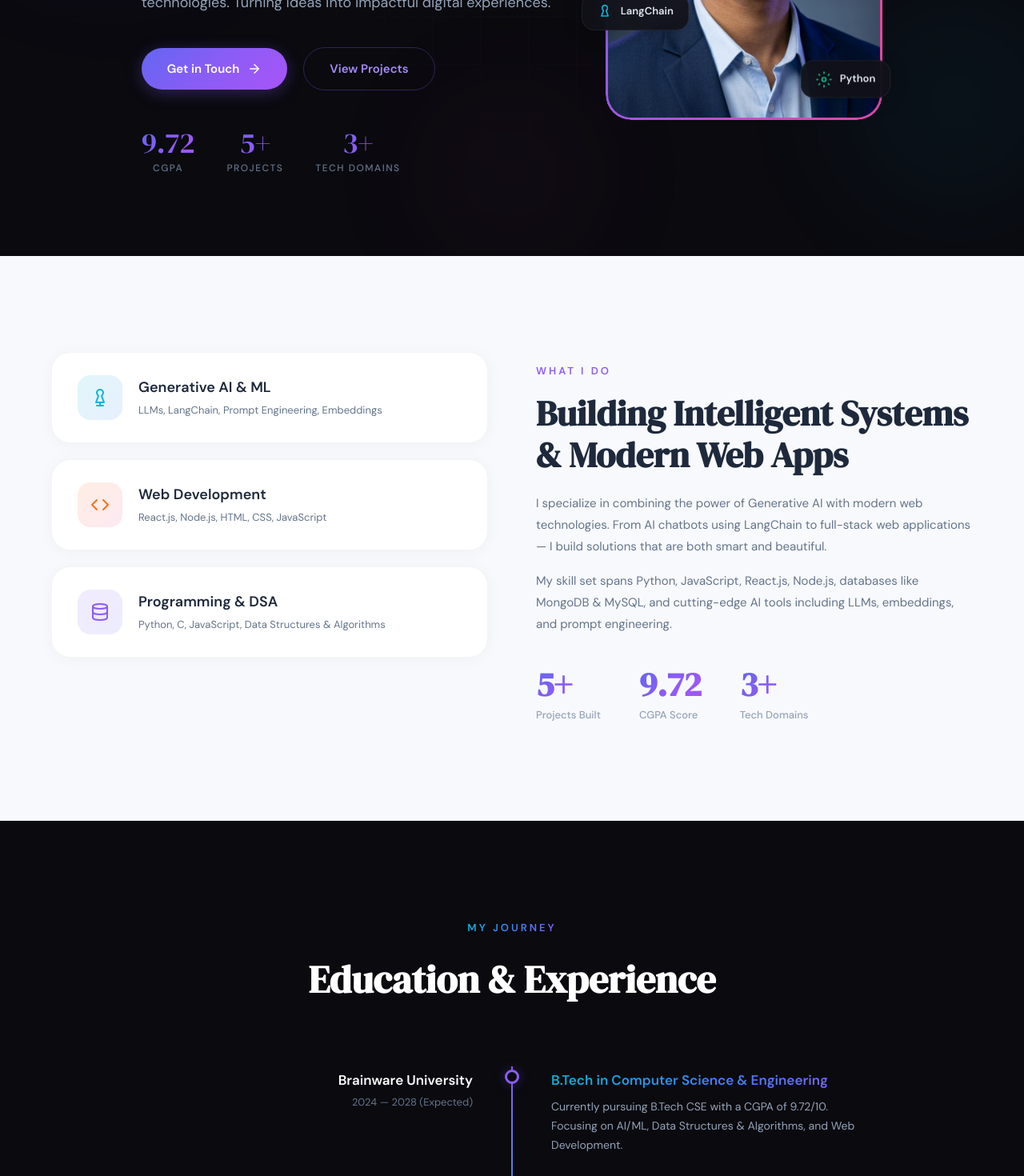
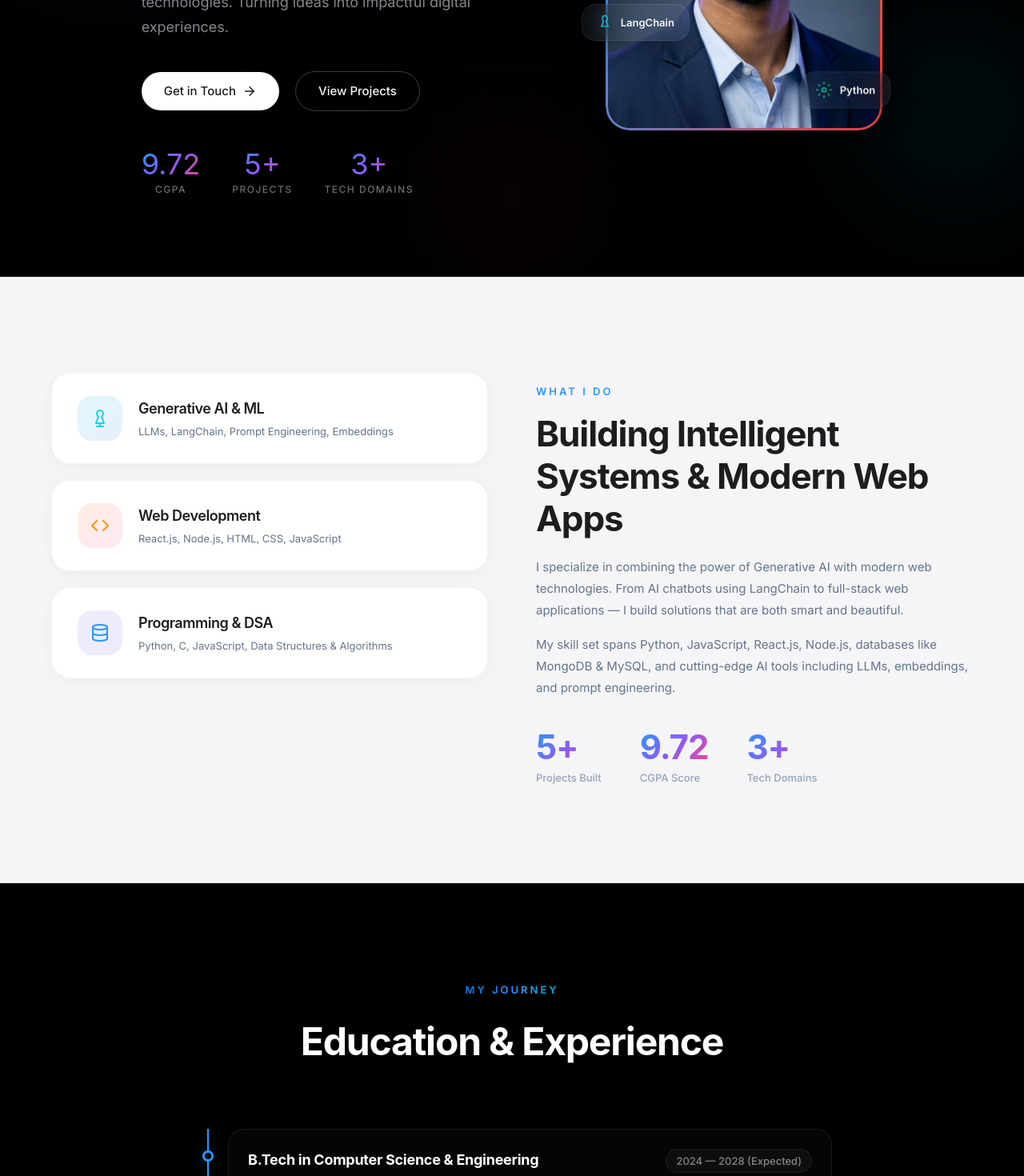
Before and after one commit to Sumit-7001/portfulio, a React (Vite) app: page / in a window 1280 px wide. Shown: the part 520-1990 px from the top of the page at 80% size. Built offline with nearby package versions, Linux system fonts and the light colour scheme.

Commit message:
style: redesign visual identity with Apple-inspired aesthetic, Inter typography, and refined timeline component

```diff
--- a/index.html
+++ b/index.html
@@ -8,7 +8,7 @@
     <title>Sumit Kumar Sahoo — GenAI & Web Developer</title>
     <link rel="preconnect" href="https://fonts.googleapis.com" />
     <link rel="preconnect" href="https://fonts.gstatic.com" crossorigin />
-    <link href="https://fonts.googleapis.com/css2?family=DM+Sans:ital,opsz,wght@0,9..40,300;0,9..40,400;0,9..40,500;0,9..40,600;0,9..40,700;1,9..40,400&family=DM+Serif+Display&display=swap" rel="stylesheet" />
+    <link href="https://fonts.googleapis.com/css2?family=Inter:wght@300;400;500;600;700;800&display=swap" rel="stylesheet" />
   </head>
   <body>
     <div id="root"></div>
--- a/src/components/Experience.jsx
+++ b/src/components/Experience.jsx
@@ -60,15 +60,17 @@ function TimelineItem({ item, index }) {
       className={`timeline-item fade-up${visible ? ' visible' : ''}`}
       style={{ transitionDelay: `${index * 0.1}s` }}
     >
-      <div className="timeline-left">
-        <p className="timeline-company">{item.company}</p>
-        <p className="timeline-date">{item.date}</p>
-      </div>
       <div className="timeline-dot-wrapper">
         <div className="timeline-dot"></div>
       </div>
-      <div className="timeline-right">
-        <p className="timeline-role">{item.role}</p>
+      <div className="timeline-card">
+        <div className="timeline-card-header">
+          <div>
+            <h3 className="timeline-role">{item.role}</h3>
+            <p className="timeline-company">{item.company}</p>
+          </div>
+          <span className="timeline-date">{item.date}</span>
+        </div>
         <p className="timeline-desc">{item.desc}</p>
       </div>
     </div>
--- a/src/index.css
+++ b/src/index.css
@@ -4,67 +4,67 @@
    ============================================= */
 
 :root {
-  /* Core Palette */
-  --color-bg: #0a0a0f;
-  --color-bg-light: #f8f9fc;
-  --color-bg-card: #111118;
-  --color-bg-card-light: rgba(255,255,255,0.03);
-  --color-surface: #16161e;
-  --color-navy: #0F2D3A;
-
-  /* Accent Gradient */
-  --gradient-primary: linear-gradient(135deg, #6366f1 0%, #8b5cf6 50%, #a855f7 100%);
-  --gradient-accent: linear-gradient(135deg, #06b6d4 0%, #3b82f6 50%, #8b5cf6 100%);
-  --gradient-warm: linear-gradient(135deg, #f97316 0%, #ec4899 50%, #8b5cf6 100%);
-  --gradient-glow: linear-gradient(135deg, rgba(99,102,241,0.15), rgba(139,92,246,0.15));
-
-  /* Accent Colors */
-  --color-primary: #8b5cf6;
-  --color-primary-light: #a78bfa;
-  --color-cyan: #06b6d4;
-  --color-blue: #3b82f6;
-  --color-pink: #ec4899;
-  --color-orange: #f97316;
-  --color-green: #10b981;
+  /* Core Palette (Apple Store Inspired) */
+  --color-bg: #000000;              /* OLED Black */
+  --color-bg-light: #f5f5f7;        /* Apple Light Gray */
+  --color-bg-card: #161617;         /* Apple Card Gray */
+  --color-bg-card-light: rgba(255,255,255,0.04);
+  --color-surface: #161617;
+  --color-navy: #1d1d1f;
+
+  /* Accent Gradient (Refined & Metallic) */
+  --gradient-primary: linear-gradient(135deg, #2997ff 0%, #8b5cf6 50%, #ec4899 100%);
+  --gradient-accent: linear-gradient(135deg, #0071e3 0%, #2997ff 50%, #06b6d4 100%);
+  --gradient-warm: linear-gradient(135deg, #ff7b00 0%, #ec4899 50%, #8b5cf6 100%);
+  --gradient-glow: linear-gradient(135deg, rgba(41,151,255,0.1), rgba(139,92,246,0.1));
+
+  /* Accent Colors (Apple iOS / macOS Palette) */
+  --color-primary: #2997ff;         /* Apple Link Blue (Dark) */
+  --color-primary-light: #66b2ff;
+  --color-cyan: #0fd7ec;
+  --color-blue: #0071e3;            /* Apple Brand Blue */
+  --color-pink: #ff3b30;            /* Apple System Red */
+  --color-orange: #ff9500;          /* Apple System Orange */
+  --color-green: #34c759;           /* Apple System Green */
   --color-white: #ffffff;
 
-  /* Text */
-  --color-text: #e2e8f0;
-  --color-text-secondary: #94a3b8;
-  --color-text-muted: #64748b;
-  --color-text-dark: #1e293b;
-
-  /* Borders */
-  --border-subtle: rgba(255,255,255,0.06);
-  --border-glow: rgba(139,92,246,0.3);
-
-  /* Typography */
-  --font-sans: 'DM Sans', -apple-system, BlinkMacSystemFont, 'Segoe UI', sans-serif;
-  --font-serif: 'DM Serif Display', Georgia, serif;
-  --font-mono: 'JetBrains Mono', 'Fira Code', monospace;
+  /* Text (Apple HIG Hierarchy) */
+  --color-text: #f5f5f7;            /* Apple Off-white */
+  --color-text-secondary: #86868b;  /* Apple Muted Gray */
+  --color-text-muted: #6e6e73;      /* Apple Dark Muted Gray */
+  --color-text-dark: #1d1d1f;
+
+  /* Borders (Ultra-thin crisp borders) */
+  --border-subtle: rgba(255,255,255,0.08);
+  --border-glow: rgba(41,151,255,0.25);
+
+  /* Typography (Apple San Francisco Fallbacks & Inter) */
+  --font-sans: 'Inter', -apple-system, BlinkMacSystemFont, 'SF Pro Text', 'Segoe UI', Helvetica, sans-serif;
+  --font-serif: 'SF Pro Display', -apple-system, BlinkMacSystemFont, 'Inter', 'Segoe UI', Helvetica, sans-serif;
+  --font-mono: 'SF Mono', 'JetBrains Mono', 'Fira Code', monospace;
 
   /* Spacing */
   --section-padding: 120px 0;
   --container-width: 1200px;
   --container-padding: 0 24px;
 
-  /* Radius */
+  /* Radius (Apple Rounded Corners) */
   --radius-sm: 8px;
-  --radius-md: 16px;
+  --radius-md: 18px;
   --radius-lg: 24px;
-  --radius-xl: 32px;
+  --radius-xl: 30px;
   --radius-full: 9999px;
 
-  /* Shadows */
-  --shadow-card: 0 4px 24px rgba(0,0,0,0.2);
-  --shadow-card-hover: 0 20px 60px rgba(0,0,0,0.3);
-  --shadow-glow: 0 0 40px rgba(139,92,246,0.15);
-  --shadow-glow-strong: 0 0 80px rgba(139,92,246,0.25);
-
-  /* Transitions */
-  --transition-fast: 0.2s ease;
-  --transition-base: 0.3s ease;
-  --transition-slow: 0.6s cubic-bezier(0.16, 1, 0.3, 1);
+  /* Shadows (Subtle, Soft & Organic) */
+  --shadow-card: 0 8px 30px rgba(0,0,0,0.4);
+  --shadow-card-hover: 0 20px 50px rgba(0,0,0,0.6);
+  --shadow-glow: 0 0 40px rgba(41,151,255,0.08);
+  --shadow-glow-strong: 0 0 80px rgba(41,151,255,0.15);
+
+  /* Transitions (Smooth easing curves) */
+  --transition-fast: 0.15s ease;
+  --transition-base: 0.3s cubic-bezier(0.25, 1, 0.5, 1);
+  --transition-slow: 0.5s cubic-bezier(0.25, 1, 0.5, 1);
 }
 
 /* =============================================
@@ -91,6 +91,13 @@ body {
   color: var(--color-text);
   line-height: 1.6;
   overflow-x: hidden;
+}
+
+h1, h2, h3, h4, h5, h6 {
+  font-family: var(--font-serif);
+  font-weight: 700;
+  letter-spacing: -0.025em;
+  color: var(--color-white);
 }
 
 img {
@@ -140,6 +147,8 @@ button {
 .section-title {
   font-family: var(--font-serif);
   font-size: clamp(32px, 4vw, 48px);
+  font-weight: 700;
+  letter-spacing: -0.02em;
   color: var(--color-text);
   line-height: 1.15;
   margin-bottom: 20px;
@@ -455,6 +464,8 @@ button {
 .hero-heading {
   font-family: var(--font-serif);
   font-size: clamp(42px, 5.5vw, 72px);
+  font-weight: 800;
+  letter-spacing: -0.035em;
   line-height: 1.08;
   color: var(--color-white);
   margin-bottom: 8px;
@@ -489,20 +500,19 @@ button {
 .btn-primary {
   display: inline-flex;
   align-items: center;
-  gap: 10px;
-  padding: 14px 32px;
-  background: var(--gradient-primary);
-  color: white;
+  gap: 8px;
+  padding: 12px 28px;
+  background: var(--color-white);
+  color: var(--color-text-dark);
   border-radius: var(--radius-full);
   font-size: 15px;
-  font-weight: 600;
-  transition: transform var(--transition-fast), box-shadow var(--transition-fast);
-  box-shadow: 0 4px 20px rgba(139,92,246,0.3);
+  font-weight: 500;
+  transition: all var(--transition-base);
 }
 
 .btn-primary:hover {
-  transform: translateY(-2px);
-  box-shadow: 0 8px 30px rgba(139,92,246,0.5);
+  background: #e8e8ed;
+  transform: scale(1.02);
 }
 
 .btn-primary svg {
@@ -513,21 +523,21 @@ button {
 .btn-secondary {
   display: inline-flex;
   align-items: center;
-  gap: 10px;
-  padding: 14px 32px;
+  gap: 8px;
+  padding: 12px 28px;
   background: transparent;
-  border: 1px solid var(--border-glow);
-  color: var(--color-primary-light);
+  border: 1px solid rgba(255, 255, 255, 0.24);
+  color: var(--color-text);
   border-radius: var(--radius-full);
   font-size: 15px;
-  font-weight: 600;
-  transition: all var(--transition-fast);
+  font-weight: 500;
+  transition: all var(--transition-base);
 }
 
 .btn-secondary:hover {
-  background: rgba(139,92,246,0.1);
-  border-color: var(--color-primary);
-  transform: translateY(-2px);
+  background: rgba(255, 255, 255, 0.08);
+  border-color: rgba(255, 255, 255, 0.45);
+  transform: scale(1.02);
 }
 
 .hero-stats {
@@ -606,9 +616,10 @@ button {
 /* Floating tech badges near portrait */
 .hero-floating-badge {
   position: absolute;
-  background: rgba(17, 17, 24, 0.9);
-  backdrop-filter: blur(12px);
-  border: 1px solid var(--border-subtle);
+  background: rgba(255, 255, 255, 0.04);
+  backdrop-filter: blur(20px);
+  -webkit-backdrop-filter: blur(20px);
+  border: 1px solid rgba(255, 255, 255, 0.08);
   border-radius: var(--radius-md);
   padding: 12px 18px;
   display: flex;
@@ -617,7 +628,7 @@ button {
   font-size: 13px;
   font-weight: 600;
   color: var(--color-text);
-  box-shadow: var(--shadow-card);
+  box-shadow: 0 8px 32px rgba(0, 0, 0, 0.3);
   animation: float 6s ease-in-out infinite;
   z-index: 3;
 }
@@ -683,8 +694,8 @@ button {
 }
 
 .service-card:hover {
-  transform: translateY(-6px);
-  box-shadow: 0 12px 40px rgba(0,0,0,0.08);
+  transform: translateY(-4px) scale(1.01);
+  box-shadow: 0 16px 40px rgba(0,0,0,0.06);
 }
 
 .service-icon {
@@ -799,16 +810,16 @@ button {
 }
 
 .timeline {
-  max-width: 900px;
+  max-width: 800px;
   margin: 0 auto;
   position: relative;
+  padding-left: 45px;
 }
 
 .timeline::before {
   content: '';
   position: absolute;
-  left: 50%;
-  transform: translateX(-50%);
+  left: 19px;
   top: 0;
   bottom: 0;
   width: 2px;
@@ -816,74 +827,95 @@ button {
 }
 
 .timeline-item {
-  display: grid;
-  grid-template-columns: 1fr auto 1fr;
-  gap: 40px;
-  align-items: start;
-  margin-bottom: 60px;
-  position: relative;
+  display: flex;
+  position: relative;
+  margin-bottom: 40px;
 }
 
 .timeline-item:last-child { margin-bottom: 0; }
 
-.timeline-left {
-  text-align: right;
-  padding-top: 4px;
-}
-
-.timeline-company {
-  font-size: 17px;
-  font-weight: 600;
-  color: var(--color-white);
-  margin-bottom: 4px;
-}
-
-.timeline-date {
-  font-size: 13px;
-  color: var(--color-text-muted);
-}
-
 .timeline-dot-wrapper {
-  display: flex;
-  align-items: flex-start;
+  position: absolute;
+  left: -35px;
+  top: 24px;
+  display: flex;
+  align-items: center;
   justify-content: center;
-  padding-top: 4px;
+  width: 20px;
+  height: 20px;
   z-index: 2;
 }
 
 .timeline-dot {
-  width: 18px;
-  height: 18px;
+  width: 14px;
+  height: 14px;
   border-radius: 50%;
   border: 3px solid var(--color-primary);
   background: var(--color-bg);
   flex-shrink: 0;
-  transition: all var(--transition-fast);
-  box-shadow: 0 0 15px rgba(139,92,246,0.3);
+  transition: all var(--transition-base);
+  box-shadow: 0 0 15px rgba(41,151,255,0.3);
+}
+
+.timeline-card {
+  flex-grow: 1;
+  background: rgba(255, 255, 255, 0.02);
+  border: 1px solid var(--border-subtle);
+  border-radius: 20px;
+  padding: 24px;
+  transition: all var(--transition-base);
+}
+
+.timeline-card:hover {
+  transform: translateY(-4px) scale(1.01);
+  background: rgba(255, 255, 255, 0.04);
+  border-color: rgba(41, 151, 255, 0.3);
+  box-shadow: 0 12px 30px rgba(0,0,0,0.4);
 }
 
 .timeline-item:hover .timeline-dot {
   background: var(--color-primary);
-  transform: scale(1.3);
-  box-shadow: 0 0 25px rgba(139,92,246,0.5);
-}
-
-.timeline-right { padding-top: 4px; }
+  transform: scale(1.2);
+  box-shadow: 0 0 20px rgba(41,151,255,0.6);
+}
+
+.timeline-card-header {
+  display: flex;
+  justify-content: space-between;
+  align-items: flex-start;
+  gap: 16px;
+  margin-bottom: 12px;
+  flex-wrap: wrap;
+}
 
 .timeline-role {
-  font-size: 17px;
-  font-weight: 600;
-  background: var(--gradient-accent);
-  -webkit-background-clip: text;
-  -webkit-text-fill-color: transparent;
-  background-clip: text;
-  margin-bottom: 8px;
+  font-size: 18px;
+  font-weight: 700;
+  color: var(--color-white);
+  margin-bottom: 2px;
+  letter-spacing: -0.015em;
+}
+
+.timeline-company {
+  font-size: 14px;
+  font-weight: 500;
+  color: var(--color-primary);
+}
+
+.timeline-date {
+  font-size: 13px;
+  color: var(--color-text-secondary);
+  font-weight: 500;
+  background: rgba(255,255,255,0.04);
+  padding: 4px 12px;
+  border-radius: 9999px;
+  border: 1px solid rgba(255,255,255,0.06);
 }
 
 .timeline-desc {
   font-size: 14px;
   color: var(--color-text-secondary);
-  line-height: 1.7;
+  line-height: 1.6;
 }
 
 /* =============================================
@@ -975,27 +1007,42 @@ button {
 .portfolio-card-overlay {
   position: absolute;
   inset: 0;
-  background: linear-gradient(180deg, transparent 30%, rgba(15, 23, 42, 0.85) 100%);
+  background: linear-gradient(180deg, rgba(0, 0, 0, 0) 30%, rgba(0, 0, 0, 0.8) 100%);
+  backdrop-filter: blur(0px);
+  -webkit-backdrop-filter: blur(0px);
   opacity: 0;
-  transition: opacity var(--transition-base);
+  transition: opacity var(--transition-base), backdrop-filter var(--transition-base), -webkit-backdrop-filter var(--transition-base);
   display: flex;
   flex-direction: column;
   justify-content: flex-end;
   padding: 28px;
 }
 
-.portfolio-card:hover .portfolio-card-overlay { opacity: 1; }
+.portfolio-card:hover .portfolio-card-overlay {
+  opacity: 1;
+  backdrop-filter: blur(8px);
+  -webkit-backdrop-filter: blur(8px);
+}
 
 .portfolio-card-overlay h3 {
   font-family: var(--font-serif);
   font-size: 22px;
   color: var(--color-white);
   margin-bottom: 4px;
+  transform: translateY(15px);
+  transition: transform var(--transition-base);
 }
 
 .portfolio-card-overlay p {
   font-size: 13px;
   color: rgba(255, 255, 255, 0.7);
+  transform: translateY(15px);
+  transition: transform var(--transition-base);
+}
+
+.portfolio-card:hover .portfolio-card-overlay h3,
+.portfolio-card:hover .portfolio-card-overlay p {
+  transform: translateY(0);
 }
 
 /* =============================================
@@ -1481,28 +1528,9 @@ button {
 
   .services-stats { gap: 24px; }
 
-  .timeline::before { left: 20px; }
-
-  .timeline-item {
-    grid-template-columns: auto 1fr;
-    gap: 20px;
-  }
-
-  .timeline-left {
-    text-align: left;
-    grid-column: 2;
-    grid-row: 1;
-  }
-
-  .timeline-dot-wrapper {
-    grid-column: 1;
-    grid-row: 1 / span 2;
-  }
-
-  .timeline-right {
-    grid-column: 2;
-    grid-row: 2;
-  }
+  .timeline { padding-left: 30px; }
+  .timeline::before { left: 11px; }
+  .timeline-dot-wrapper { left: -26px; }
 
   .portfolio-grid { grid-template-columns: 1fr; }
 
```
